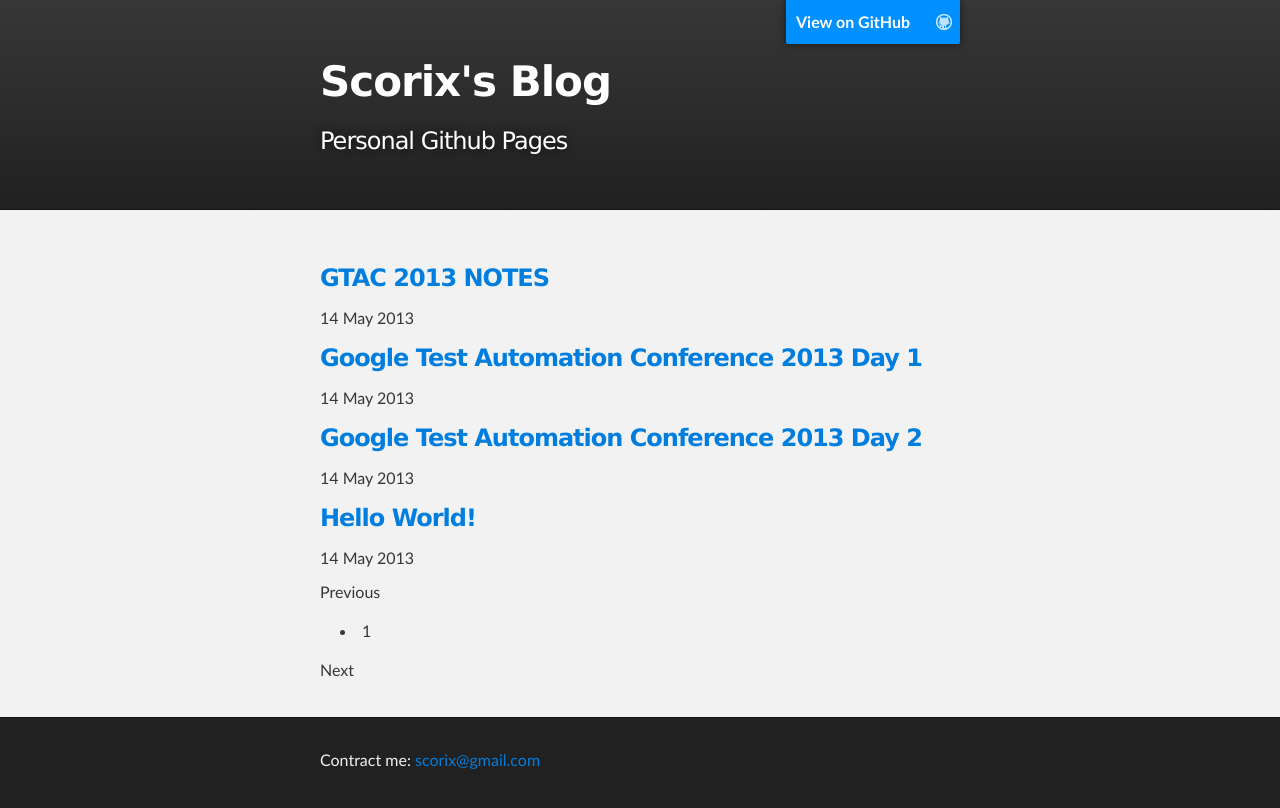
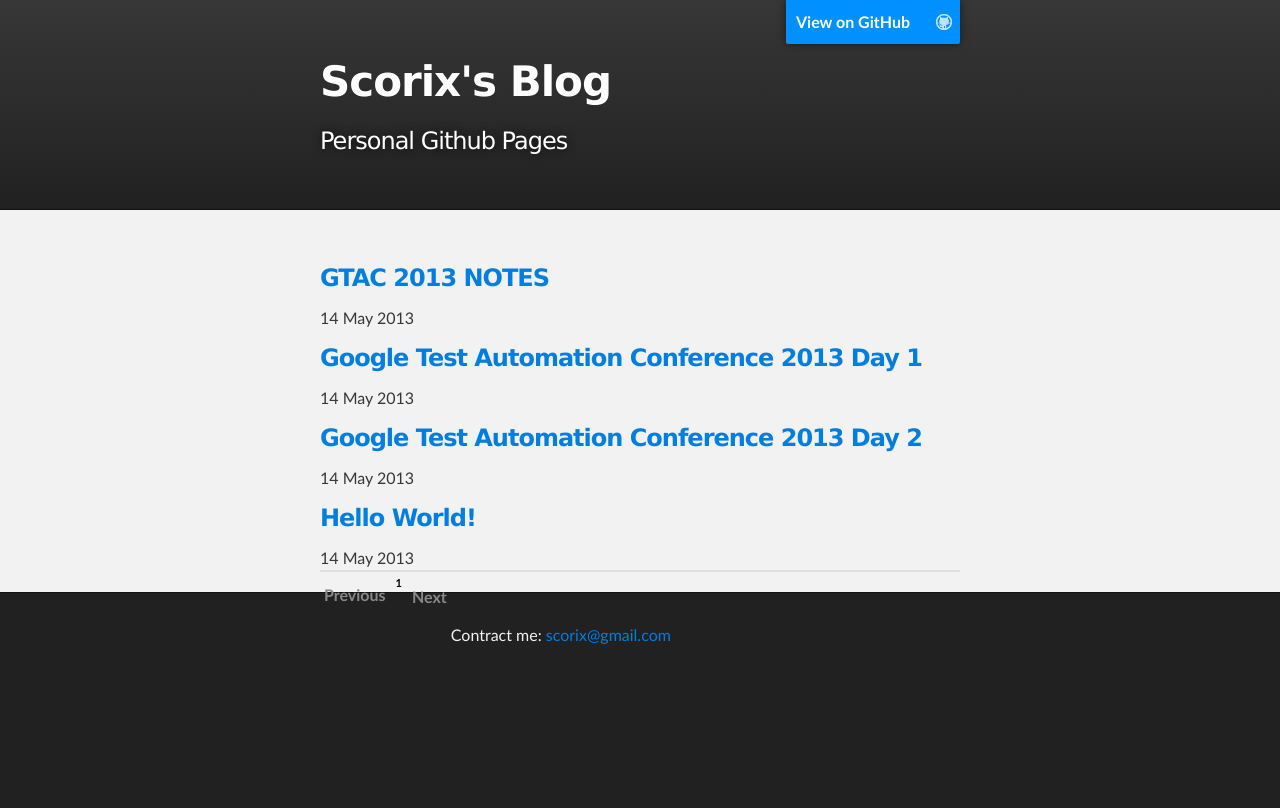
Before and after one commit to scorix/scorix.github.io, a Jekyll site: the page built from index.html, in a window 1280 px wide. Shown: the top 808 px of the page. Built offline with Jekyll 4.4.1, drawn with Linux system fonts in a browser that asks for light colours; the list of posts is cut into pages by our own code.

Commit message:
add stylesheet of pagination

```diff
--- a/_layouts/default.html
+++ b/_layouts/default.html
@@ -11,6 +11,7 @@
 
     <!-- Custom CSS -->
     <link rel="stylesheet" href="/css/stylesheet.css">
+    <link rel="stylesheet" href="/css/pagination.css">
 </head>
 
 
--- /dev/null
+++ b/css/pagination.css
@@ -0,0 +1,53 @@
+ul {
+    border: 0;
+    margin: 0;
+    padding: 0;
+}
+
+#post-pagination li {
+    border: 0;
+    margin: 0;
+    padding: 0;
+    font-size: 11px;
+    list-style: none;
+}
+
+#post-pagination li, #post-pagination a {
+    border: solid 1px #DEDEDE;
+    margin-right: 2;
+}
+
+#post-pagination .disabled {
+    color: #888888;
+    display: block;
+    float: left;
+    font-weight: bold;
+    padding: 3px 4px;
+}
+
+#post-pagination .next a,
+#post-pagination .previous a {
+    font-weight: bold;
+    border: solid 1px #FFFFFF;
+}
+
+#post-pagination .current {
+    color: #000000;
+    font-weight: bold;
+    display: block;
+    float: left;
+    padding: 4px 6px;
+}
+
+#post-pagination a:link,
+#post-pagination a:visited {
+    color: #0033CC;
+    display: block;
+    float: left;
+    padding: 3px 6px;
+    text-decoration: none;
+}
+
+#post-pagination a:hover {
+    text-decoration: none;
+}
--- a/index.html
+++ b/index.html
@@ -28,7 +28,7 @@
     <ul class="pages">
         <li class="page">
             {% if paginator.page == 1 %}
-            <span class="current-page">1</span>
+            <span class="current">1</span>
             {% else %}
             <a href="/">1</a>
             {% endif %}
@@ -37,7 +37,7 @@
         {% for count in (2..paginator.total_pages) %}
         <li class="page">
             {% if count == paginator.page %}
-            <span class="current-page">{{ count }}</span>
+            <span class="current">{{ count }}</span>
             {% else %}
             <a href="/page{{ count }}">{{ count }}</a>
             {% endif %}
```
